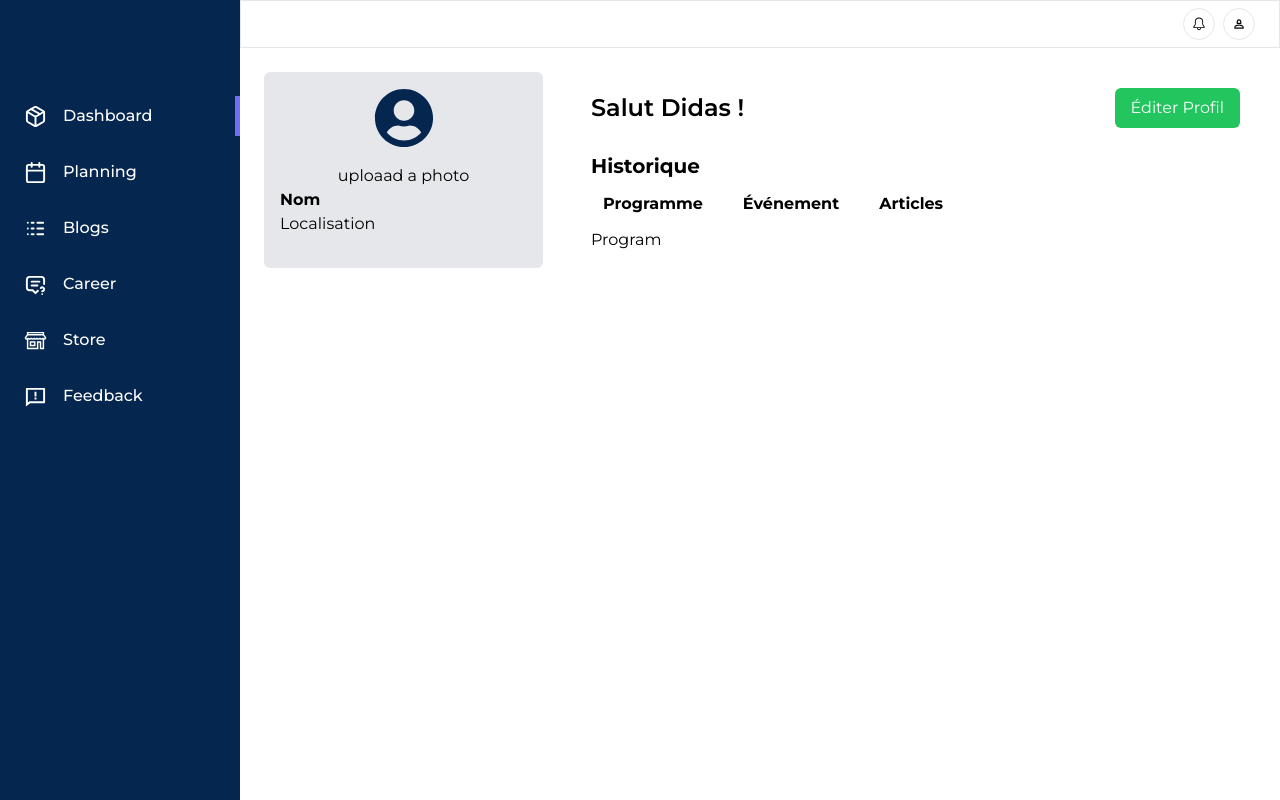
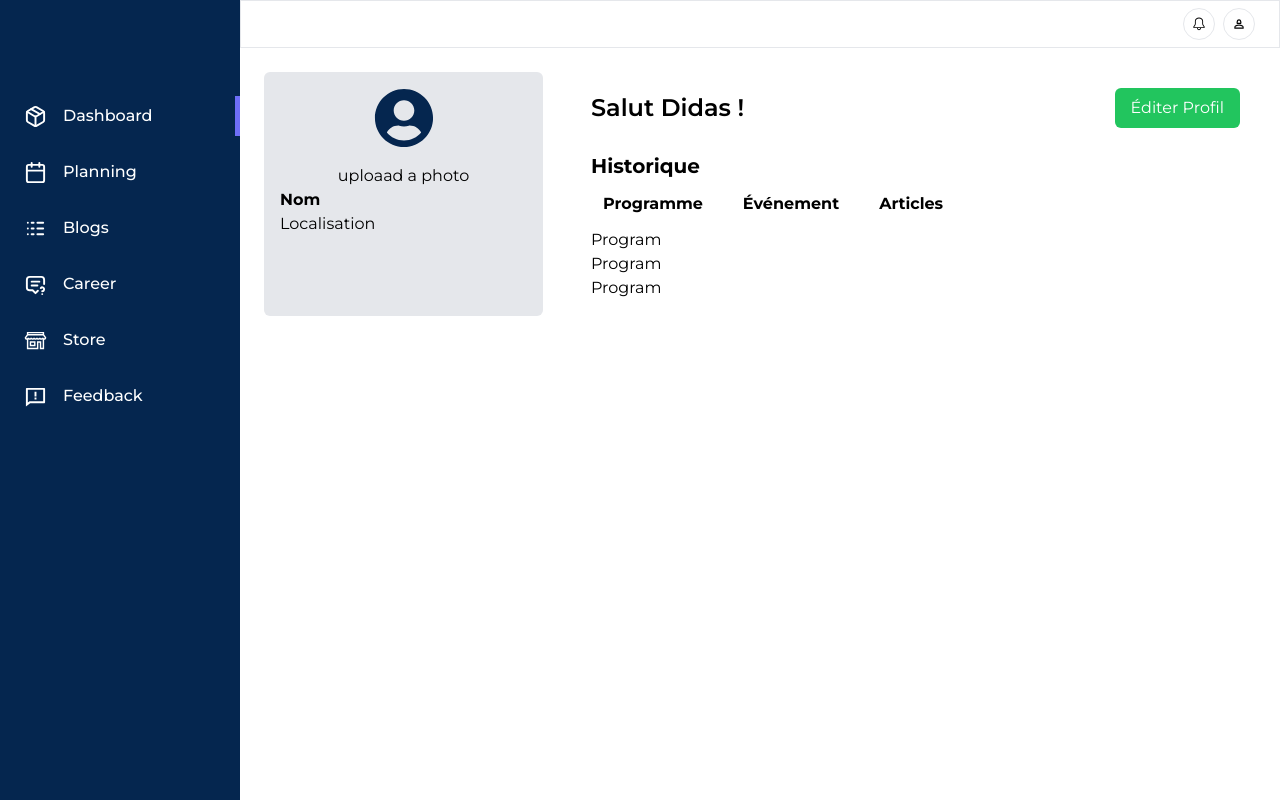
Before and after one commit to DidasMba/admin_perso, a Next.js app: page /admin/dashboard in a window 1280 px wide. Built offline with nearby package versions, Linux system fonts and the light colour scheme.

Commit message:
add in pro

```diff
--- a/app/_components/dasboard/program.tsx
+++ b/app/_components/dasboard/program.tsx
@@ -1,8 +1,18 @@
 import React from 'react'
+import { CiDeliveryTruck } from 'react-icons/ci'
 
 const Program = () => {
   return (
-    <div>Program</div>
+   <main>
+     <div>
+            <div className=''>Program</div>
+            <div className=''>Program</div>
+            <div className=''>Program</div>
+    </div>
+
+   </main>
+
+
   )
 }
 
```
